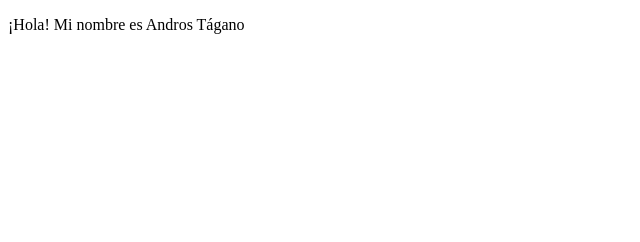
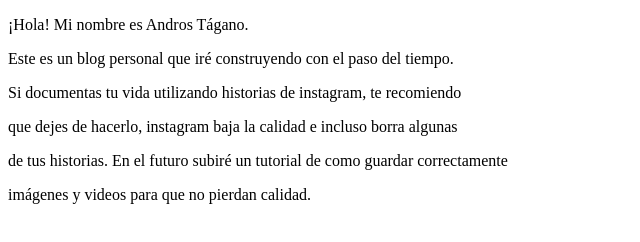
Before and after one commit to sciasap/sci4s4p, a plain HTML site: page index.html in a window 1280 px wide. Shown: the whole page, without its empty margins (0-640 px from the left). Drawn offline with Linux system fonts and the light colour scheme.

Commit message:
Update index.html

```diff
--- a/index.html
+++ b/index.html
@@ -5,13 +5,15 @@
    <link rel="icon" href="playa2.ico" type="image/x-icon">
    <meta name="viewport" content="width=device-width, initial-scale=1.0">
 
+  </head>
 
-
-  </head>
   <body>
-    <p> ¡Hola! Mi nombre es Andros Tágano</p>
-    <p></p>
-
+    <p> ¡Hola! Mi nombre es Andros Tágano.</p>
+    <p> Este es un blog personal que iré construyendo con el paso del tiempo.</p>
+    <p> Si documentas tu vida utilizando historias de instagram, te recomiendo</p>
+    <p> que dejes de hacerlo, instagram baja la calidad e incluso borra algunas</p>
+    <p> de tus historias. En el futuro subiré un tutorial de como guardar correctamente</p>
+    <p> imágenes y videos para que no pierdan calidad.</p>
 
   </body>
 
```
